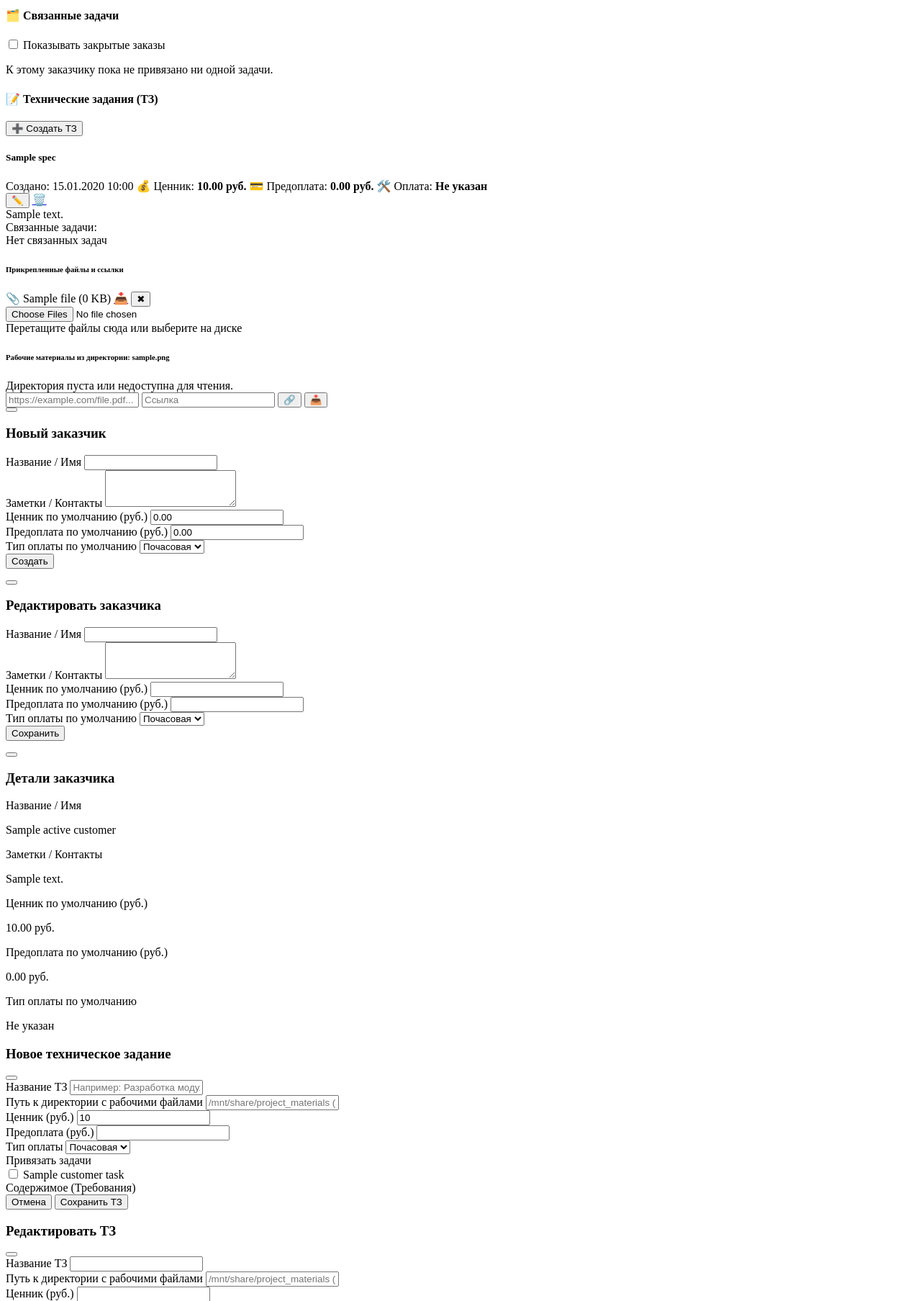
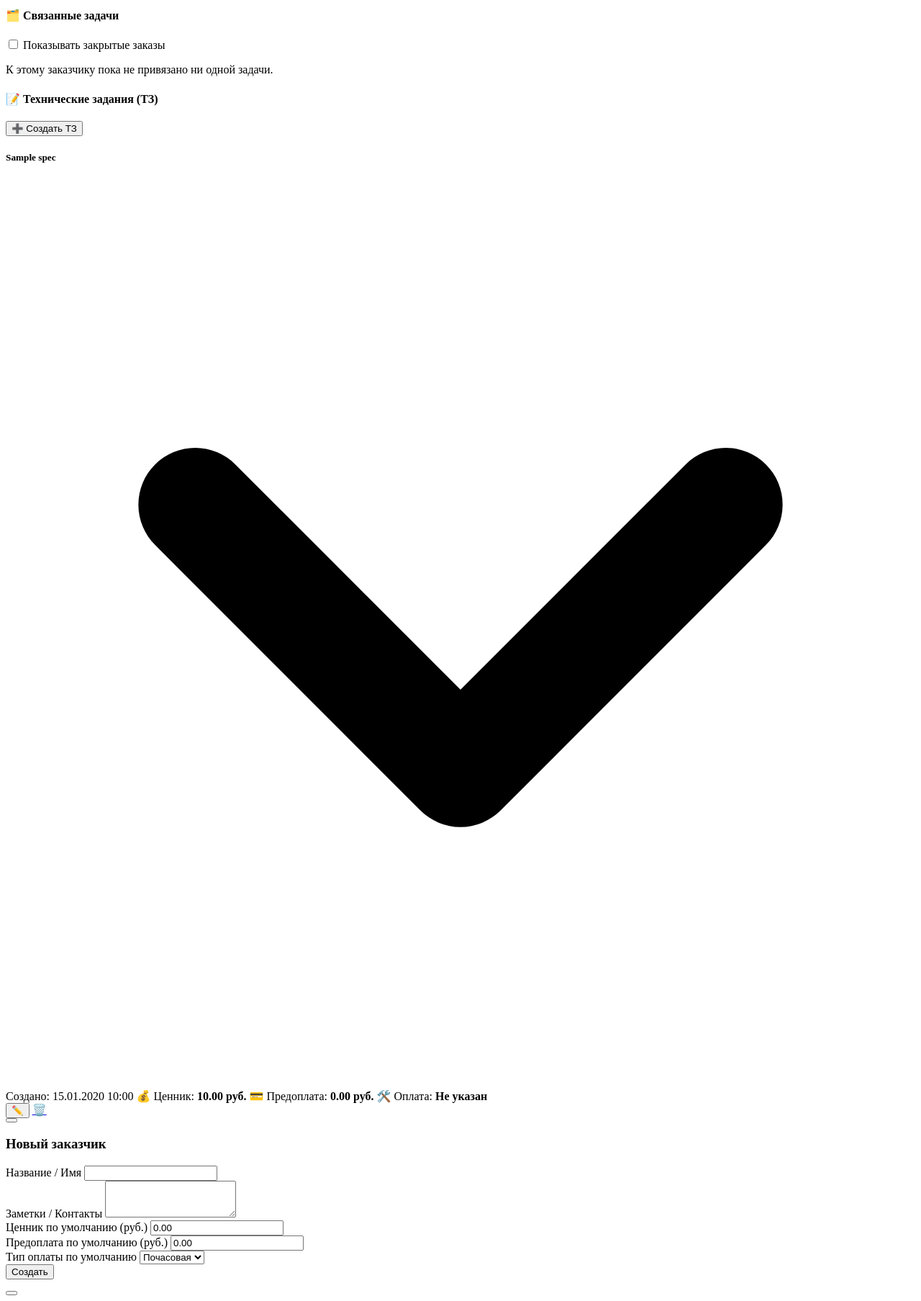
Before and after one commit to Elrafir/rabotomer, a CodeIgniter app: the page made by application/views/customers.php in a window 1280 px wide. Shown: the part 2794-4601 px from the top of the page at 72% size. Run offline with CodeIgniter, Linux system fonts and the light colour scheme; tables that the repository leaves empty or names only in its code hold one stand-in row (values such as "Sample post"); the template is opened without the code that fills it: most values are stand-ins (such as "Sample title", 1, 10 or a date in 2020); some libraries are stand-ins or nearby versions.

Commit message:
Добавление сворачивания контента ТЗ (аккордеон) в списке спецификаций заказчика

```diff
--- a/application/views/customers.php
+++ b/application/views/customers.php
@@ -105,10 +105,15 @@
                         <?php else: ?>
                             <div class="space-y-6">
                                 <?php foreach ($specs as $spec): ?>
-                                    <div class="border border-gray-100 rounded-2xl p-5 hover:shadow-md transition-shadow relative">
-                                        <div class="flex justify-between items-start mb-3 border-b border-gray-50 pb-3">
+                                    <div class="border border-gray-100 rounded-2xl p-5 hover:shadow-md transition-shadow relative spec-card">
+                                        <div class="flex justify-between items-start mb-3 border-b border-gray-50 pb-3 cursor-pointer select-none toggle-spec">
                                             <div>
-                                                <h5 class="text-base font-black text-gray-800"><?= htmlspecialchars($spec['title']) ?></h5>
+                                                <h5 class="text-base font-black text-gray-800 flex items-center gap-2">
+                                                    <span><?= htmlspecialchars($spec['title']) ?></span>
+                                                    <svg class="w-4 h-4 transition-transform duration-200 icon-expand text-gray-400 flex-shrink-0" fill="none" stroke="currentColor" viewBox="0 0 24 24">
+                                                        <path stroke-linecap="round" stroke-linejoin="round" stroke-width="3" d="M19 9l-7 7-7-7"></path>
+                                                    </svg>
+                                                </h5>
                                                 <div class="flex flex-wrap gap-x-4 gap-y-1 mt-1 text-xs text-gray-500">
                                                     <span><?= lang('cust_created_at'); ?> <?= date('d.m.Y H:i', strtotime($spec['created_at'])) ?></span>
                                                     <span>💰 <?= lang('cust_price_badge'); ?> <strong><?= number_format($spec['price'], 2, '.', ' ') ?> руб.</strong></span>
@@ -126,6 +131,8 @@
                                             </div>
                                         </div>
 
+                                        <!-- Сворачиваемая часть ТЗ (Содержимое) -->
+                                        <div class="spec-body" style="display: none;">
                                             <!-- Текст ТЗ (Рендерим HTML) -->
                                             <div class="text-gray-700 text-sm leading-relaxed mb-4 prose max-w-none">
                                                 <?= $spec['content'] ?>
@@ -245,6 +252,7 @@
                                                     <button onclick="downloadFromUrl(<?= $spec['id'] ?>)" class="bg-gray-100 hover:bg-gray-200 text-gray-700 font-bold py-2 px-3 rounded-xl text-xs transition-colors flex items-center justify-center gap-1">
                                                         📥 <?= lang('cust_download_btn'); ?>
                                                     </button>
+                                                </div>
                                             </div>
                                         </div>
                                     </div>
--- a/assets/js/customers.js
+++ b/assets/js/customers.js
@@ -398,6 +398,7 @@ if (window.loadedCustomersModule) {
     initInfiniteScrollCustomers();
     initInfiniteScrollTasks();
     initClosedTasksToggle();
+    initSpecAccordions();
 }
 
 /**
@@ -550,3 +551,27 @@ function initClosedTasksToggle() {
         }
     });
 }
+
+/**
+ * Инициализирует аккордеоны для технических заданий (ТЗ)
+ */
+function initSpecAccordions() {
+    $(document).off('click', '.toggle-spec').on('click', '.toggle-spec', function(e) {
+        // Защита от кликов по элементам управления (кнопки, ссылки, инпуты, текстовые области)
+        if ($(e.target).closest('button, a, input, textarea').length) {
+            return;
+        }
+
+        var specCard = $(this).closest('.spec-card');
+        var body = specCard.find('.spec-body');
+        var icon = $(this).find('.icon-expand');
+
+        body.slideToggle(150);
+
+        if (icon.hasClass('rotate-180')) {
+            icon.removeClass('rotate-180');
+        } else {
+            icon.addClass('rotate-180');
+        }
+    });
+}
```
Lines whose indentation alone changed are shown as unchanged.
